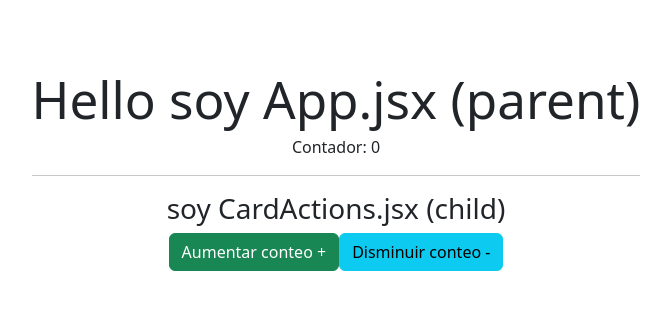
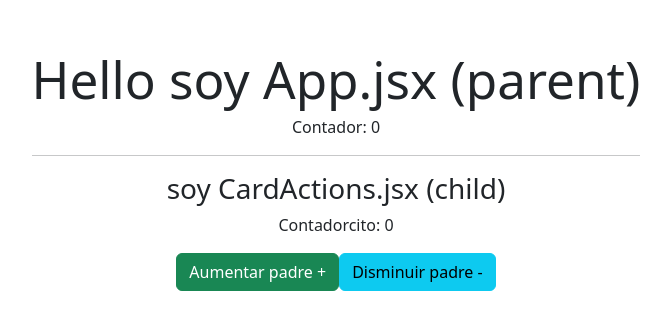
Before and after one commit to entertechschool/lima-code-301n1, a React (Vite) app in the folder curriculum/class-03/demos/react-project/: page / in a window 1280 px wide. Shown: the part 229-558 px from the top of the page, without its empty margins (304-975 px from the left). Built offline with nearby package versions, Linux system fonts and the light colour scheme.

Commit message:
functions as props

```diff
--- a/curriculum/class-03/demos/react-project/src/App.jsx
+++ b/curriculum/class-03/demos/react-project/src/App.jsx
@@ -7,6 +7,7 @@ import CardActions from "./components/CardActions";
 
 function App() {
   const [contador, setContador] = useState(0);
+  const [contadorcito, setContadorcito] = useState(0);
 
   function aumentarContador() {
     setContador(contador + 1);
@@ -21,7 +22,7 @@ function App() {
       <h1>Hello soy App.jsx (parent)</h1>
       <p>Contador: {contador}</p>
       <hr />
-      <CardActions aumentar={aumentarContador} disminuir={disminuirContador} />
+      <CardActions aumentar={aumentarContador} disminuir={disminuirContador} contadorcito={contadorcito} setContadorcito={setContadorcito} />
     </>
   );
 }
--- a/curriculum/class-03/demos/react-project/src/components/CardActions.jsx
+++ b/curriculum/class-03/demos/react-project/src/components/CardActions.jsx
@@ -1,11 +1,23 @@
 import Button from 'react-bootstrap/Button';
 
 function CardActions(props) {
+
+    function aumentar() {
+        props.aumentar();
+        props.setContadorcito(props.contadorcito + 100);
+    }
+
+    function disminuir() {
+        props.disminuir();
+        props.setContadorcito(props.contadorcito - 100);
+    }
+
     return (
         <>
             <h3>soy CardActions.jsx (child)</h3>
-            <Button variant="success" onClick={props.aumentar}>Aumentar conteo +</Button>
-            <Button variant="info" onClick={props.disminuir}>Disminuir conteo -</Button>
+            <p>Contadorcito: {props.contadorcito}</p>
+            <Button variant="success" onClick={aumentar}>Aumentar padre +</Button>
+            <Button variant="info" onClick={disminuir}>Disminuir padre -</Button>
         </>
     )
 }
```
